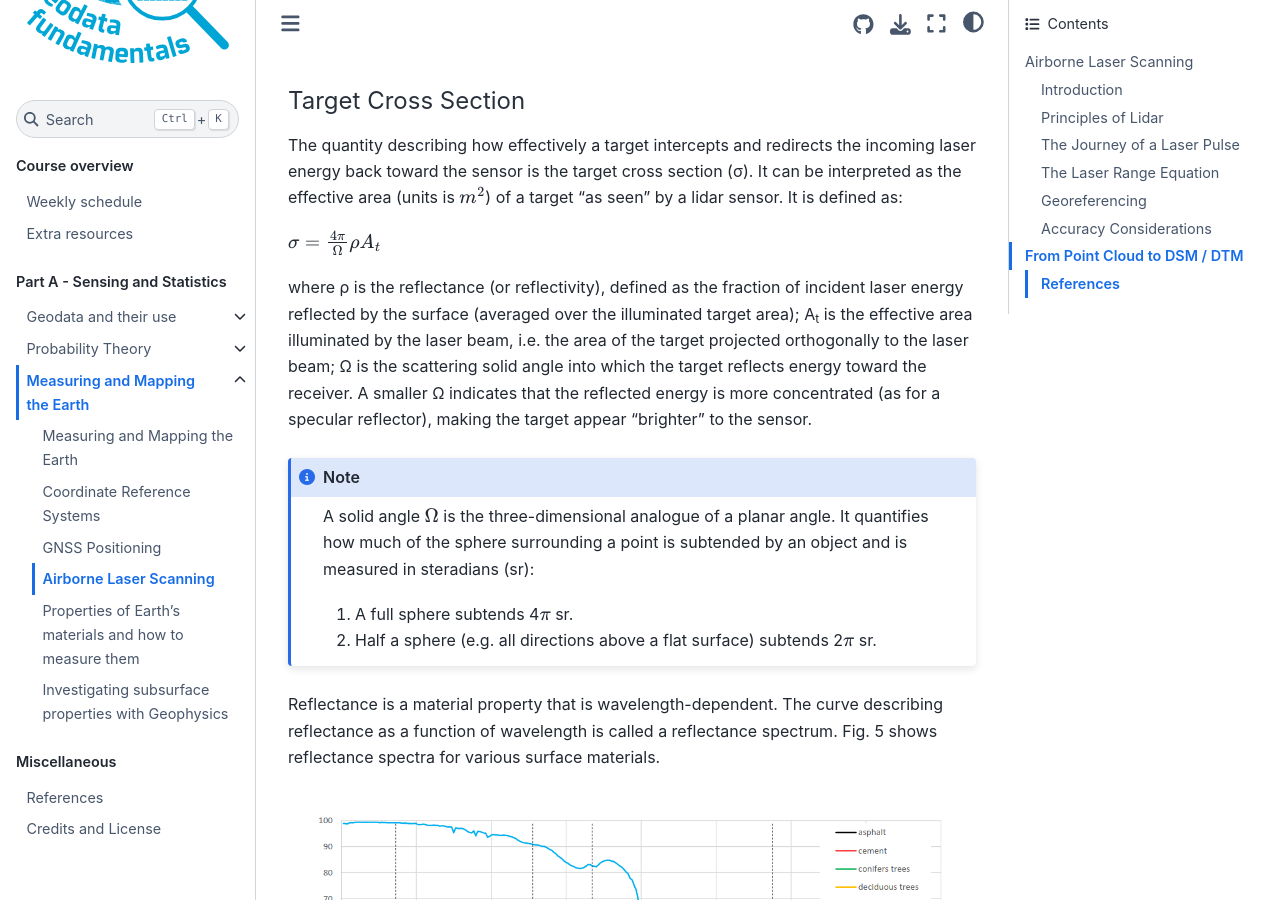
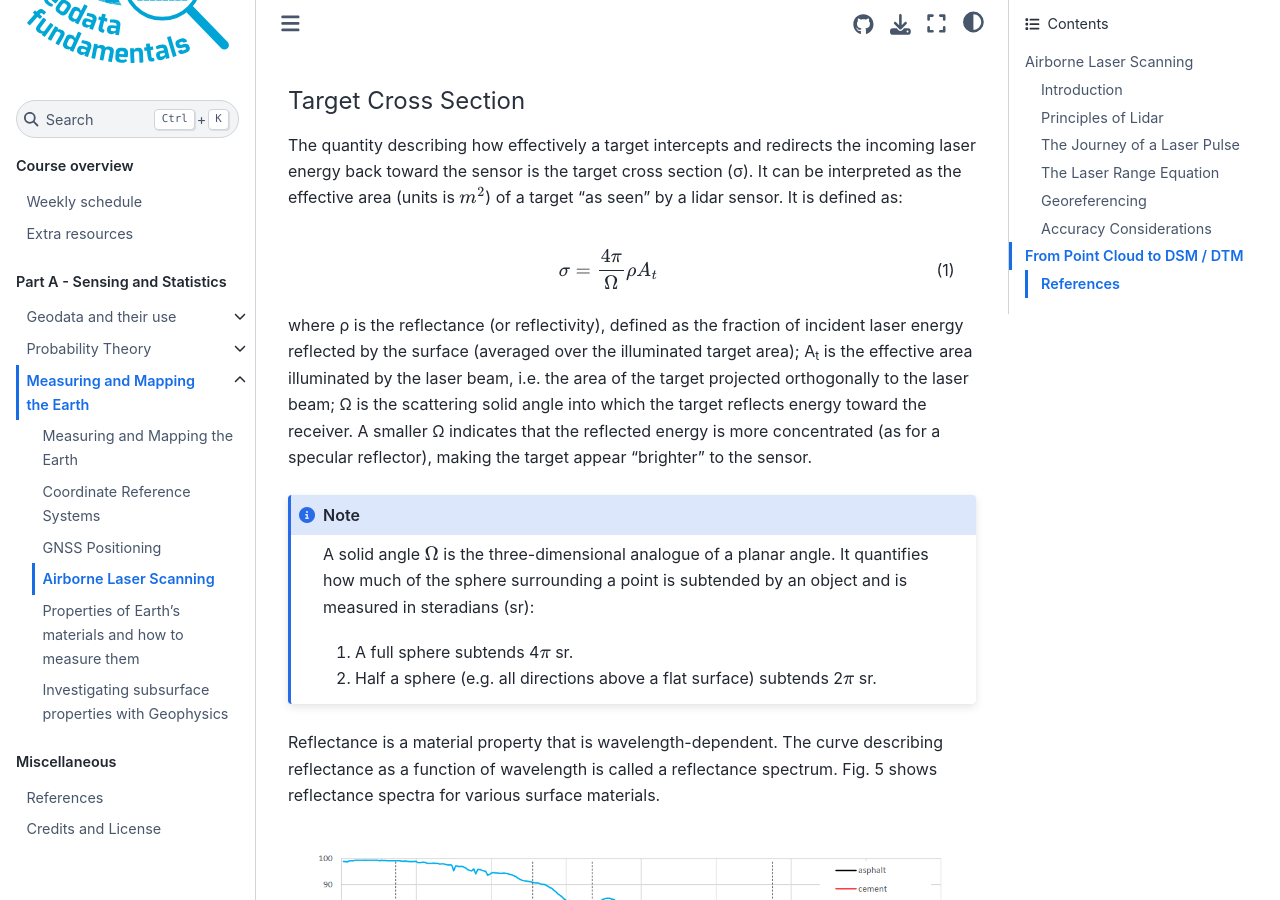
Before and after one commit to BScECT/geofun, a Jupyter Book: the page built from book/3_mapping/AirborneLaserScanning.md, in a window 1280 px wide and 900 px high, scrolled down 8871 px. Built offline with Jupyter Book 1.0.4 settings and Sphinx 7.4.7 and the Sphinx Book theme 1.1.4, drawn with Linux system fonts in a browser that asks for light colours; comment, search, counter and statistics services are not loaded.

```diff
--- a/book/3_mapping/AirborneLaserScanning.md
+++ b/book/3_mapping/AirborneLaserScanning.md
@@ -323,7 +323,9 @@ target cross section (σ). It can be interpreted as the
 effective area (units is $m^2$) of a target “as seen”
 by a lidar sensor. It is defined as:
 
- ${\sigma = \frac{4\pi}{\Omega}}\rho A_{t}$
+$$
+{\sigma = \frac{4\pi}{\Omega}}\rho A_{t}
+$$ (1.1)
 
 where ρ is the reflectance (or reflectivity), defined as the
 fraction of incident laser energy reflected by the surface (averaged
```
